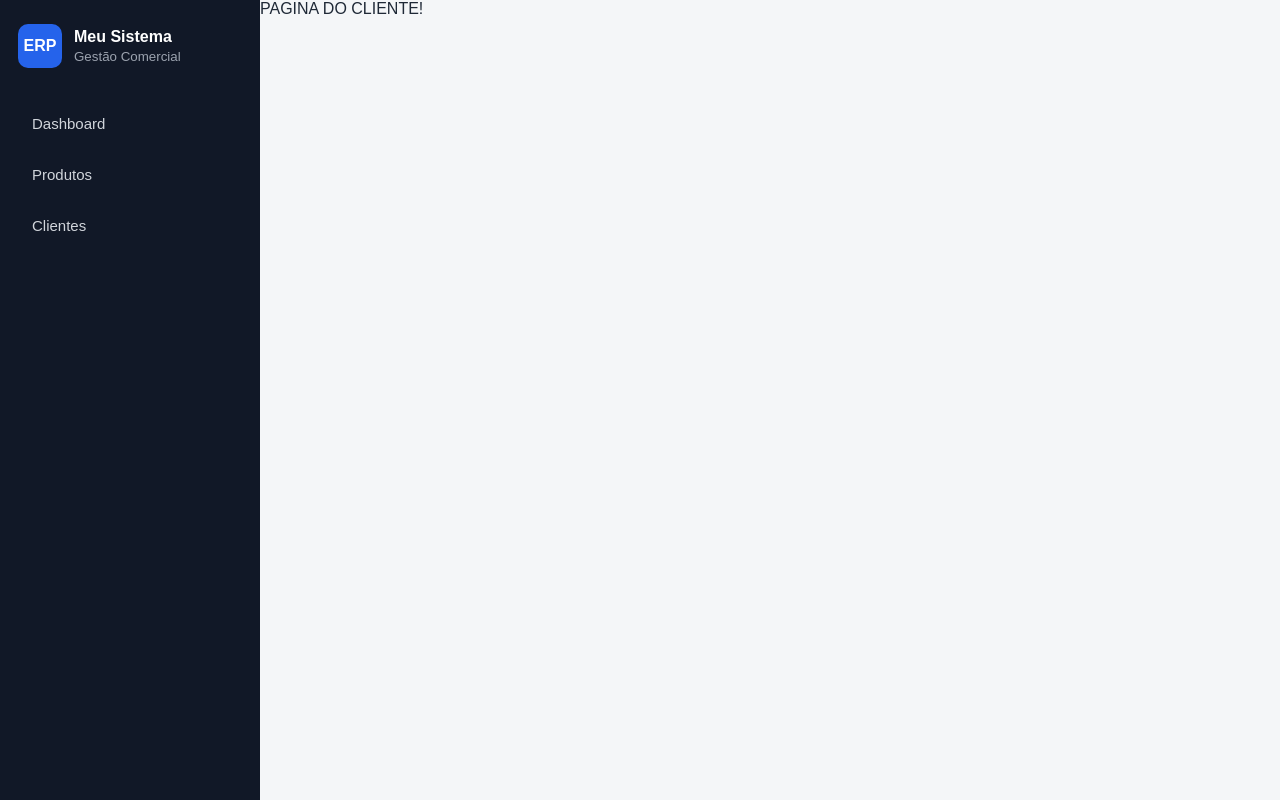
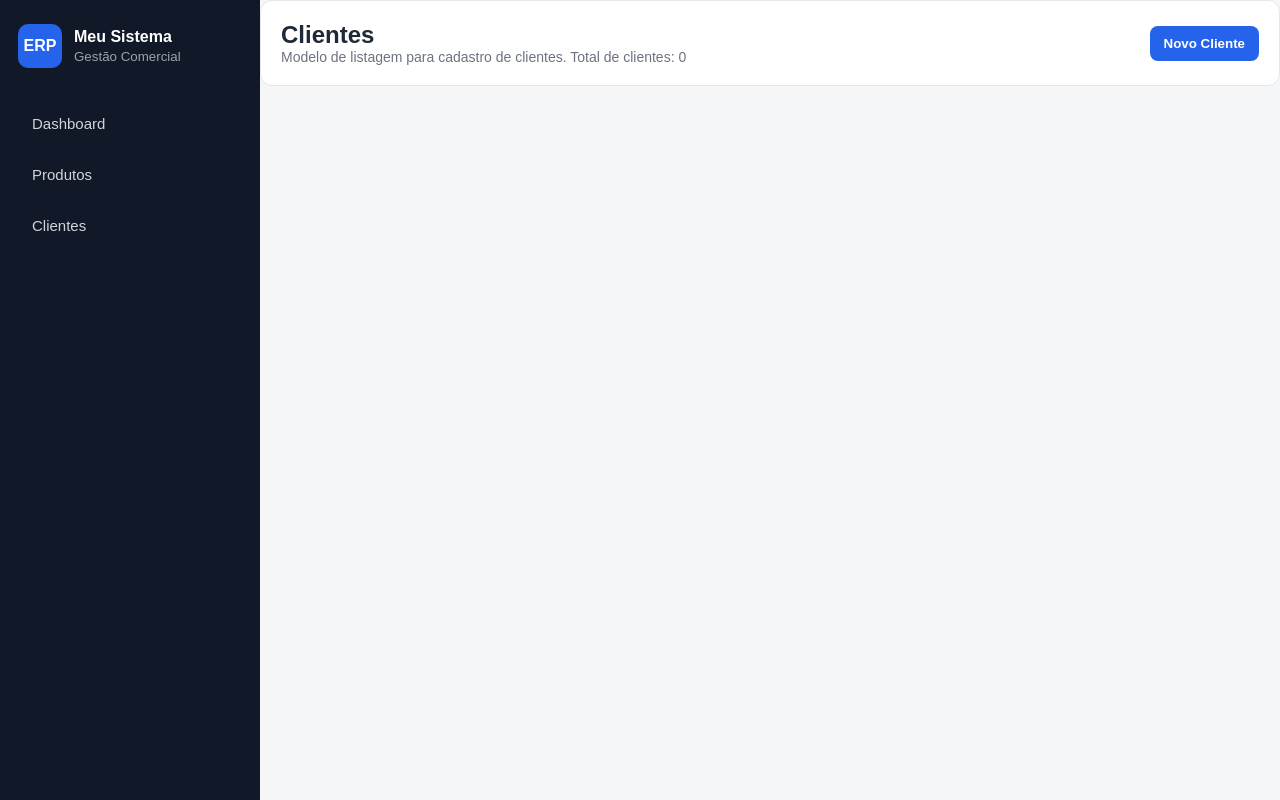
Before and after one commit to Victor-Ote/Django_three, a Django app: page /clients/ in a window 1280 px wide. Run offline with Django 5.2, Linux system fonts and the light colour scheme; data that the repository does not hold is empty.

Commit message:
Client HTML

```diff
--- a/client/templates/clientList.html
+++ b/client/templates/clientList.html
@@ -1,5 +1,17 @@
 {% extends 'base.html' %}
 {% load static %}
 {% block content %}
-    PAGINA DO CLIENTE!
+<section class="page" id="clients">
+    <div class="page-actions">
+        <div>
+            <h2>{{ title }}</h2>
+            <p>Modelo de listagem para cadastro de clientes. Total de clientes: {{ total }}</p>
+        </div>
+        <button onclick="window.location.href = '{% url 'client:create' %}'" class="btn primary"
+            data-modal="modalCliente">Novo Cliente</button>
+    </div>
+
+</section>
+
+
 {% endblock %}
--- a/client/urls.py
+++ b/client/urls.py
@@ -1,12 +1,12 @@
 from django.urls import path, include
 
-from client.views import ClientListView
+from client.views import ClientListView, ClientCreateView
 
 app_name = 'client'
 
 urlpatterns = [
     path('', ClientListView.as_view(), name="client"),
-    # path('create/', ProductCreateView.as_view(), name="create"),
+    path('create/', ClientCreateView.as_view(), name="create"),
     # path('update/<int:pk>/', ProductUpdateView.as_view(), name="update"),
     # path('delete/<int:pk>/', ProductDeleteView.as_view(), name="delete"),
 ]
--- a/client/views.py
+++ b/client/views.py
@@ -1,3 +1,5 @@
+from urllib import request
+
 from django.shortcuts import render
 from django.views.generic import  ListView, CreateView, UpdateView, DeleteView
 
@@ -9,7 +11,11 @@ class ClientListView(ListView):
     context_object_name = "client"
     template_name = 'clientList.html'
 
+    def get_context_data(self, **kwargs):
+        context = super().get_context_data(**kwargs)
+        context['total'] = Client.objects.count()
+        context['title'] = 'Clientes'
+        return context
 
-    def dispatch(self, request, *args, **kwargs):
-        print('Entrou ma View do client ', request.method)
-        return super().dispatch(request, *args, **kwargs)
+class ClientCreateView(CreateView):
+    model = Client
```
Also changed, not shown: client/models.py (line endings or trailing spaces).
